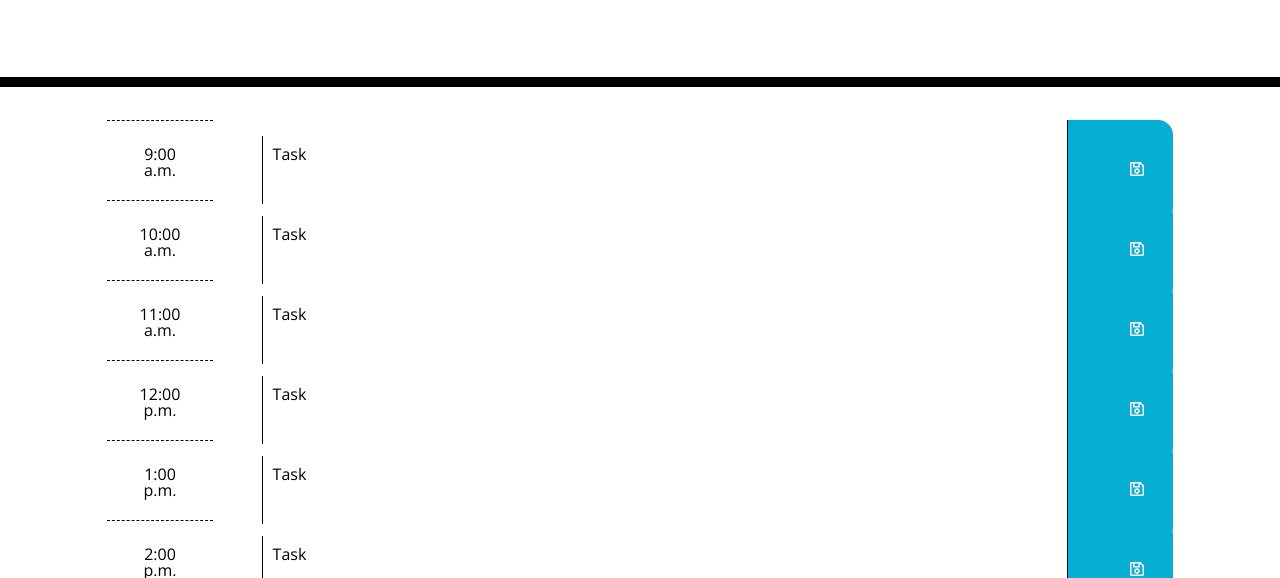
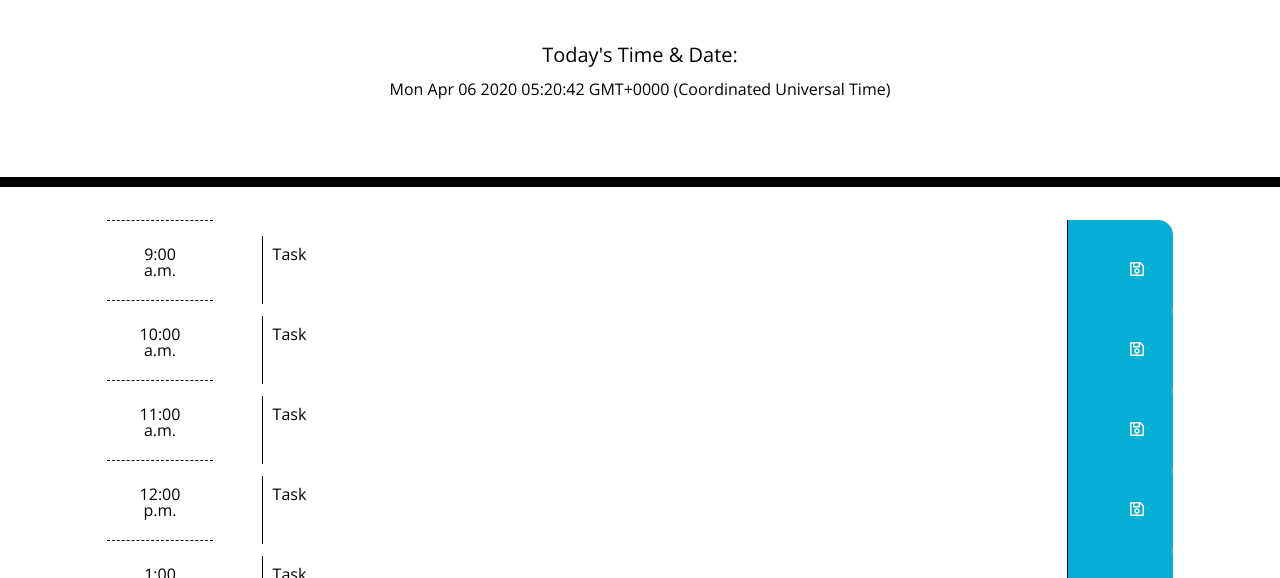
Before and after one commit to Megannh6349/Homework-5, a plain HTML site: page index.html in a window 1280 px wide. Shown: the part 181-759 px from the top of the page. Drawn offline with nearby package versions, Linux system fonts and the light colour scheme.

Commit message:
adjusted CSS and added time to HTML using moment.js

```diff
--- a/index.html
+++ b/index.html
@@ -10,6 +10,8 @@
     integrity="sha384-50oBUHEmvpQ+1lW4y57PTFmhCaXp0ML5d60M1M7uH2+nqUivzIebhndOJK28anvf" crossorigin="anonymous" />
   <link href="https://fonts.googleapis.com/css?family=Open+Sans&display=swap" rel="stylesheet" />
   <link rel="stylesheet" href="style.css" />
+  <!-- Moment.js for current time -->
+  <script src="//cdnjs.cloudflare.com/ajax/libs/moment.js/2.7.0/moment.min.js" type="text/javascript"></script>
   <title>Work Day Scheduler</title>
 </head>
 
@@ -17,10 +19,19 @@
   <header class="jumbotron">
     <h1 class="display-3">Work Day Scheduler</h1>
     <p class="lead">A simple calendar app for scheduling your work day</p>
-    <p id="currentDay" class="lead">
-      <!-- insert moment.js for current time -->
-
-    </p>
+    <br><br>
+    <p id="currentDay" class="lead">Today's Time & Date:
+      <div id="displayJsDate"></div>
+  </p>
+      <script type="text/javascript">
+        (function () {
+          // instantiate a JavaScript Date object
+          var NowDate = new Date();
+          // display value of Date object in #displayJsDate div
+          var eDisplayDate = document.getElementById('displayJsDate');
+          eDisplayDate.innerHTML = NowDate;
+        })();
+      </script>
   </header>
   <!-- I somehow disabled my ability to use // for comments oh lord -->
   <!-- Anyway, here's the HTML for my rows or whatever -->
--- a/style.css
+++ b/style.css
@@ -26,7 +26,8 @@ textarea {
 }
 
 .time-block {
-
+  text-align: left;
+  border-radius: 15px;
 }
 
 .row {
```
